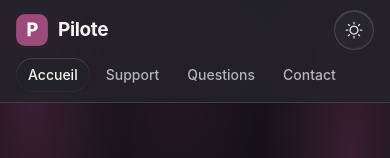
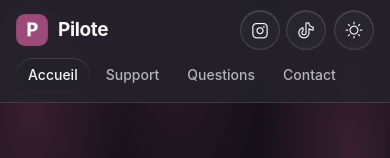
Before and after one commit to pilote-appli/pilote-appli.github.io, a plain HTML site: page index.html in a window 390 px wide. Shown: the top 158 px of the page. Drawn offline with Linux system fonts and the light colour scheme.

Commit message:
Logos Instagram et TikTok dans l'en-tete de chaque page
Co-Authored-By: Claude Opus 5.5 <noreply@anthropic.com>

```diff
--- a/assets/style.css
+++ b/assets/style.css
@@ -121,6 +121,10 @@ img { max-width: 100%; height: auto; }
 .nav a[aria-current="page"] { color: var(--txt); background: var(--verre-fort); box-shadow: var(--verre-lum), 0 2px 8px -2px rgba(0, 0, 0, .18); }
 .theme-btn { flex: none; width: 40px; height: 40px; border-radius: 999px; border: 1px solid var(--verre-brd); background: var(--verre); box-shadow: var(--verre-lum); color: var(--txt); font-size: 18px; cursor: pointer; display: grid; place-items: center; transition: background-color .2s var(--ease); }
 .theme-btn:hover { background: var(--verre-fort); }
+/* Instagram et TikTok, à côté du bouton de thème : visibles dès l'arrivée */
+.entete-reseaux { display: flex; gap: 6px; flex: none; }
+.entete-reseaux a { display: grid; place-items: center; width: 40px; height: 40px; border-radius: 999px; border: 1px solid var(--verre-brd); background: var(--verre); box-shadow: var(--verre-lum); color: var(--txt); font-size: 19px; text-decoration: none; transition: background-color .2s var(--ease), color .2s var(--ease); }
+.entete-reseaux a:hover { background: var(--verre-fort); color: var(--accent-text); }
 :root[data-theme="light"] .theme-btn .ph-sun, :root:not([data-theme="light"]) .theme-btn .ph-moon { display: none; }
 
 /* — Titres et texte : police du système, serrée — */
@@ -258,7 +262,7 @@ details .rep li { margin-bottom: 6px; }
   .entete .wrap { height: auto; flex-wrap: wrap; padding-top: 10px; padding-bottom: 10px; gap: 8px; }
   .nav { order: 3; width: 100%; margin-left: 0; overflow-x: auto; scrollbar-width: none; }
   .nav a { padding: 6px 12px; font-size: 14px; white-space: nowrap; }
-  .theme-btn { margin-left: auto; }
+  .entete-reseaux { margin-left: auto; }
   .hero { padding: 56px 0 40px; }
   .page-titre { padding: 48px 0 16px; }
   .btn { width: 100%; justify-content: center; }
--- a/index.html
+++ b/index.html
@@ -25,6 +25,10 @@
       <a href="faq.html">Questions</a>
       <a href="contact.html">Contact</a>
     </nav>
+    <div class="entete-reseaux">
+      <a href="https://www.instagram.com/pilote.appli/" aria-label="Pilote sur Instagram" title="Instagram"><i class="ph ph-instagram-logo" aria-hidden="true"></i></a>
+      <a href="https://www.tiktok.com/@pilote.appli" aria-label="Pilote sur TikTok" title="TikTok"><i class="ph ph-tiktok-logo" aria-hidden="true"></i></a>
+    </div>
     <button class="theme-btn" type="button" aria-label="Changer de thème"><i class="ph ph-sun" aria-hidden="true"></i><i class="ph ph-moon" aria-hidden="true"></i></button>
   </div>
 </header>
```
Also changed, not shown: 404.html (+4 -0 lines), confidentialite.html (+4 -0 lines), contact.html (+4 -0 lines), faq.html (+4 -0 lines), mac.html (+4 -0 lines), support.html (+4 -0 lines).
